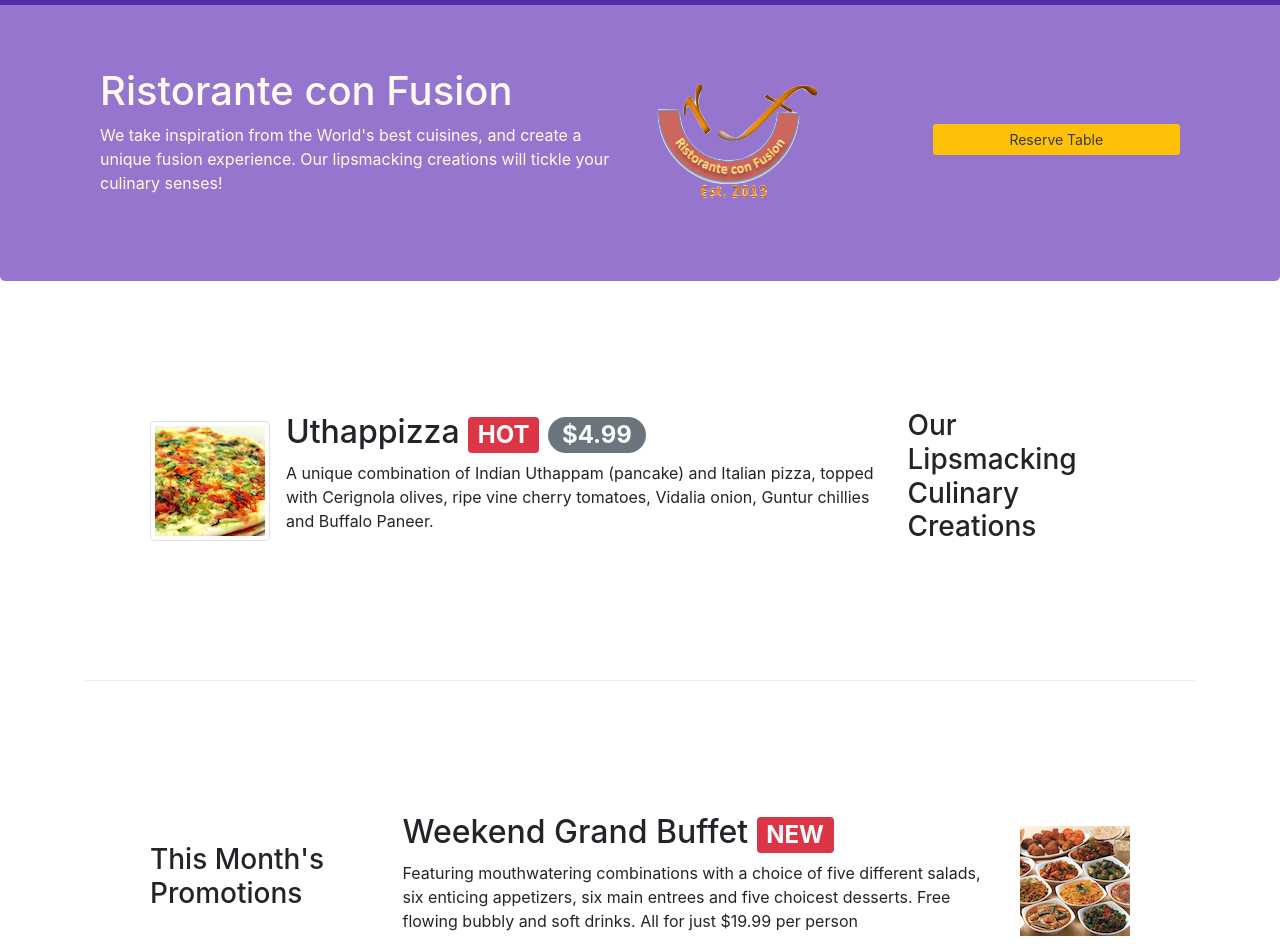
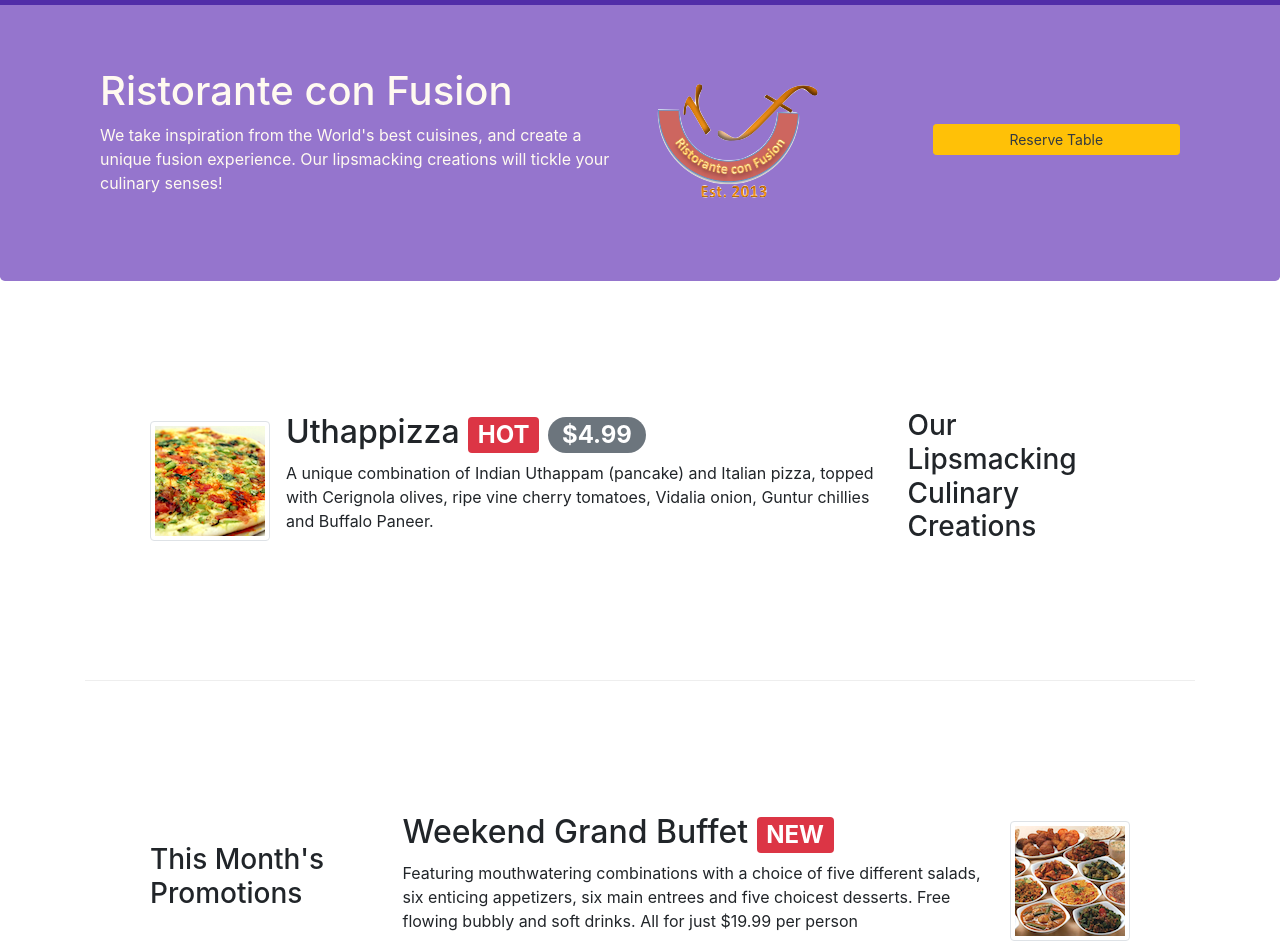
Before and after one commit to dmatiushkin73/coursera-course3, a website: page Bootstrap4/conFusion/index.html in a window 1280 px wide. Shown: the part 53-1005 px from the top of the page. Drawn offline with nearby package versions, Linux system fonts and the light colour scheme.

Commit message:
Assignment 2 another minor fix

```diff
--- a/Bootstrap4/conFusion/index.html
+++ b/Bootstrap4/conFusion/index.html
@@ -43,7 +43,7 @@
                     <img src="img/logo.png" class="img-fluid">
                 </div>
                 <div class="col-12 col-sm-3 align-self-center">
-                    <a class="btn btn-sm bg-warning btn-block text-dark" href="#reservecard">Reserve Table</a>
+                    <a class="btn btn-sm btn-warning btn-block text-dark" href="#reservecard">Reserve Table</a>
                 </div>
             </div>
         </div>
@@ -83,7 +83,7 @@
                             six enticing appetizers, six main entrees and five choicest desserts.
                             Free flowing bubbly and soft drinks. All for just $19.99 per person </p>
                     </div>
-                    <img class="d-flex ml-3 img-thumbnil align-self-center" src="img/buffet.png" alt="Buffet">
+                    <img class="d-flex ml-3 img-thumbnail align-self-center" src="img/buffet.png" alt="Buffet">
                 </div>
             </div>
         </div>
```
